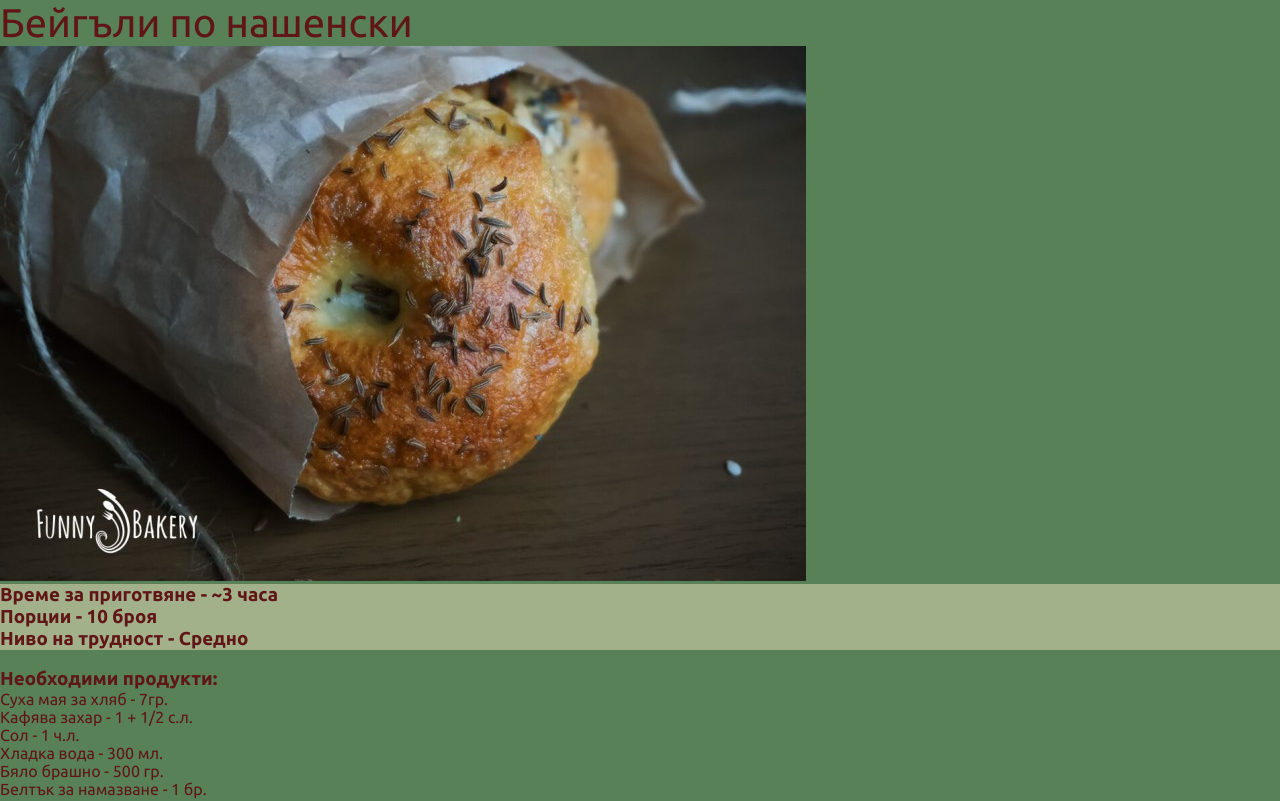
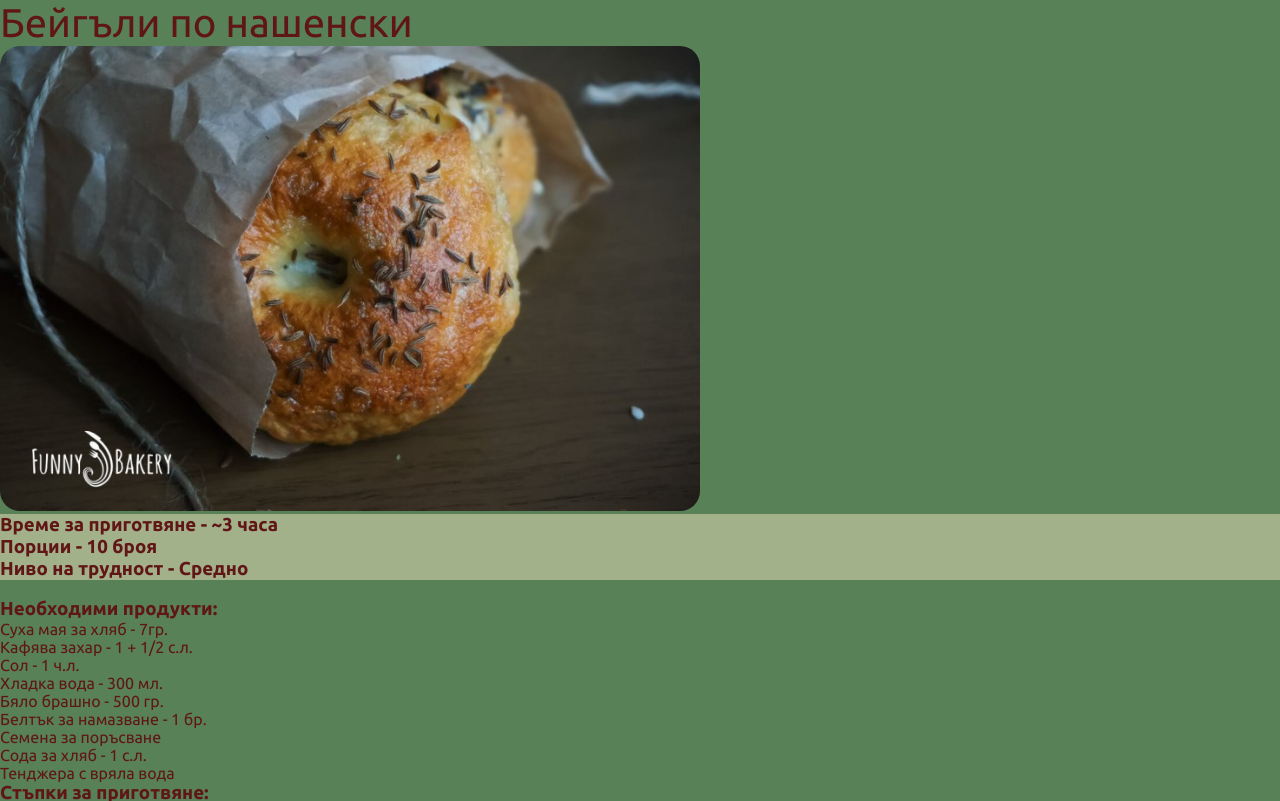
Before and after one commit to avitev92/odin-recipe-website, a plain HTML site: page recipes/бейгъли.html in a window 1280 px wide. Shown: the top 801 px of the page. Drawn offline with Linux system fonts and the light colour scheme.

```diff
--- a/recipes/бейгъли.html
+++ b/recipes/бейгъли.html
@@ -9,7 +9,7 @@
 <body class="recipe-body">
     <div>
         <header>Бейгъли по нашенски</header>
-        <img src="../img/bagel.jpg" alt="Bagel Pic">
+        <img class="recipe-image" src="../img/bagel.jpg" alt="Bagel Pic">
         <div class="info">
             <h3>Време за приготвяне - ~3 часа</h3>
             <h3>Порции - 10 броя</h3>
--- a/style-recipes.css
+++ b/style-recipes.css
@@ -17,6 +17,13 @@
     margin: 0;
     padding: 0;
 }
+
+.recipe-image {
+    align-items: center;
+    max-width: 700px;
+    height: auto;
+    border-radius: 20px;
+}
 .recipe-body {
     background-color: var(--background-300);
     color: rgb(96, 22, 22);
```
Also changed, not shown: index.html (+3 -3 lines).
